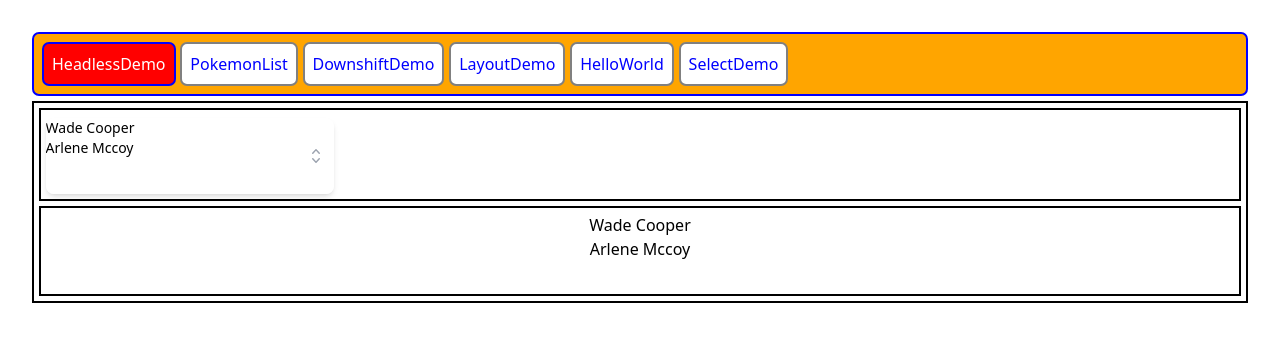
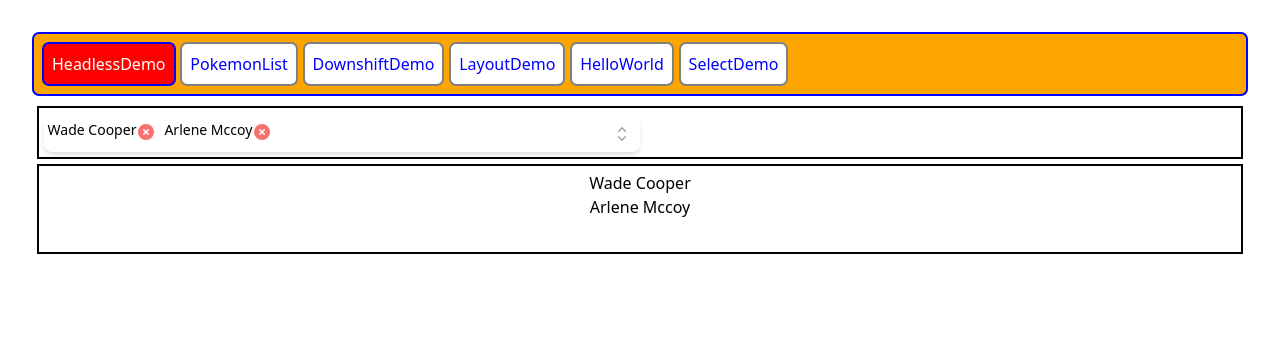
Before and after one commit to godzzo/react-ts-valtio-demo, a React (Vite) app: page / in a window 1280 px wide. Shown: the top 342 px of the page. Built offline with nearby package versions, Linux system fonts and the light colour scheme.

Commit message:
some design for Headless Multi 🧔😃

```diff
--- a/src/components/Layout.tsx
+++ b/src/components/Layout.tsx
@@ -46,7 +46,7 @@ export function Column({
 export function Box({
 	style,
 	children,
-	border = true,
+	border,
 }: {
 	style?: CSSProperties;
 	children?: ReactNode;
--- a/src/views/HeadlessDemo.tsx
+++ b/src/views/HeadlessDemo.tsx
@@ -1,6 +1,10 @@
 import { Fragment, useState } from 'react';
 import { Combobox, Transition } from '@headlessui/react';
-import { CheckIcon, ChevronUpDownIcon } from '@heroicons/react/20/solid';
+import {
+	CheckIcon,
+	ChevronUpDownIcon,
+	XCircleIcon,
+} from '@heroicons/react/20/solid';
 import { Box, Column } from '../components/Layout';
 
 const people = [
@@ -73,23 +77,29 @@ export function SimpleWithDesign() {
 			  );
 
 	return (
-		<div className="w-72">
+		<div className="w-1/2">
 			<Combobox value={selected} onChange={setSelected} multiple>
 				<div className="relative mt-1">
 					<div className="relative w-full cursor-default overflow-hidden rounded-lg bg-white text-left shadow-md focus:outline-none focus-visible:ring-2 focus-visible:ring-white focus-visible:ring-opacity-75 focus-visible:ring-offset-2 focus-visible:ring-offset-teal-300 sm:text-sm">
-						{selected.length > 0 && (
-							<ul>
-								{selected.map((person) => (
-									<li key={person.id}>{person.name}</li>
-								))}
-							</ul>
-						)}
+						<div className="flex flex-wrap">
+							{selected.map((person) => (
+								<div key={person.id} className="p-1">
+									{person.name}
+									<XCircleIcon
+										className="inline h-5 w-5 text-red-400"
+										aria-hidden="true"
+									/>
+								</div>
+							))}
+							<Combobox.Input
+								className="border-none py-2 pl-3 pr-10 text-sm leading-5 text-gray-900 focus:ring-0 focus:bg-blue-50"
+								displayValue={(person: Person) => person.name}
+								onChange={(event) =>
+									setQuery(event.target.value)
+								}
+							/>
+						</div>
 
-						<Combobox.Input
-							className="w-full border-none py-2 pl-3 pr-10 text-sm leading-5 text-gray-900 focus:ring-0"
-							displayValue={(person: Person) => person.name}
-							onChange={(event) => setQuery(event.target.value)}
-						/>
 						<Combobox.Button className="absolute inset-y-0 right-0 flex items-center pr-2">
 							<ChevronUpDownIcon
 								className="h-5 w-5 text-gray-400"
```
